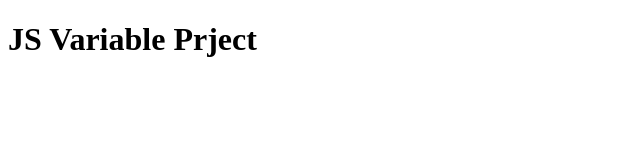
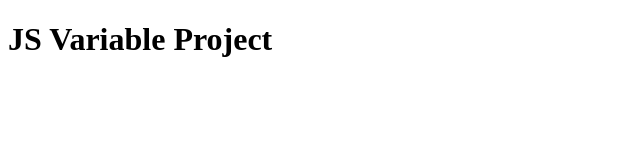
Before and after one commit to bijayagautam/javascript-variable-project, a plain HTML site: page index.html in a window 1280 px wide. Shown: the full height of the page, 0-640 px from the left. Drawn offline with Linux system fonts and the light colour scheme.

Commit message:
Minor Update

```diff
--- a/index.html
+++ b/index.html
@@ -8,7 +8,7 @@
 </head>
 <body>
     <header>
-        <h1>JS Variable Prject</h1>
+        <h1>JS Variable Project</h1>
     </header>
 
     <script src="/js/index.js"></script>
--- a/js/index.js
+++ b/js/index.js
@@ -6,7 +6,7 @@ let geographicLocation = `Toronto`;
 let annualSlary = `CAD $120K`;
 let companyName = `TD Bank`;
 
-console.log(`You will be a ${jobTitle} in ${geographicLocation}, making ${annualSlary} for ${companyName} .`);
+console.log(`You will be a ${jobTitle} in ${geographicLocation}, making ${annualSlary} for ${companyName}.`);
 
 
 //EXERCISE 2: The Age Calculator
```
